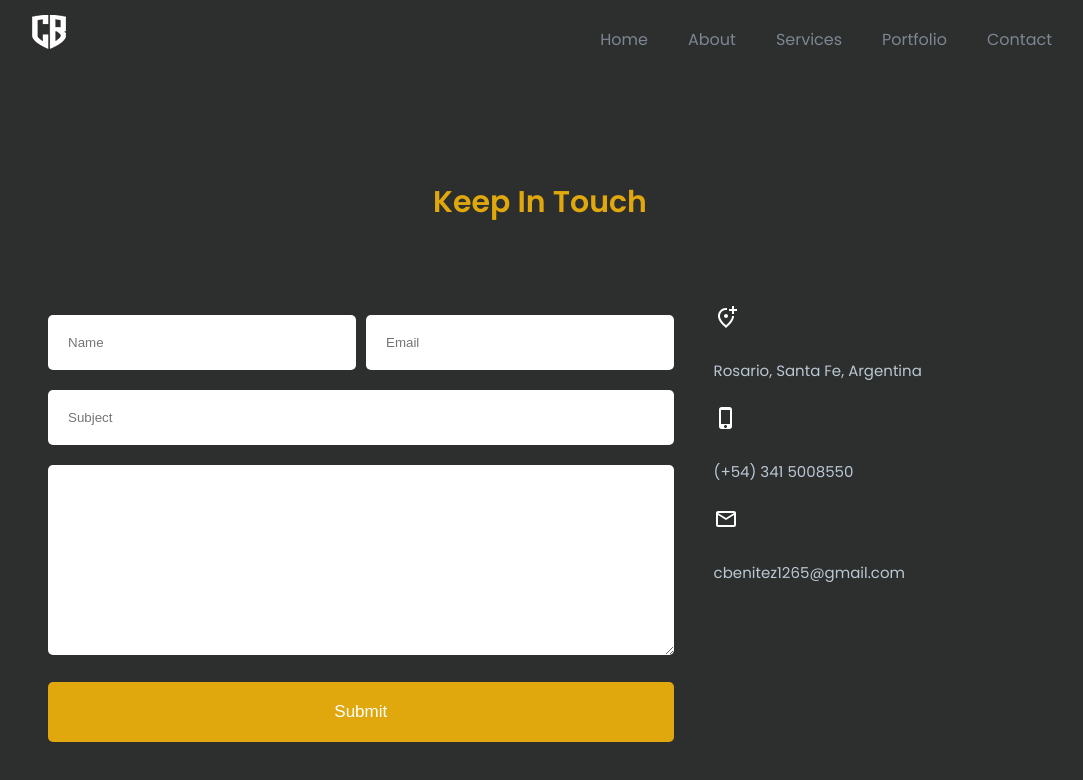
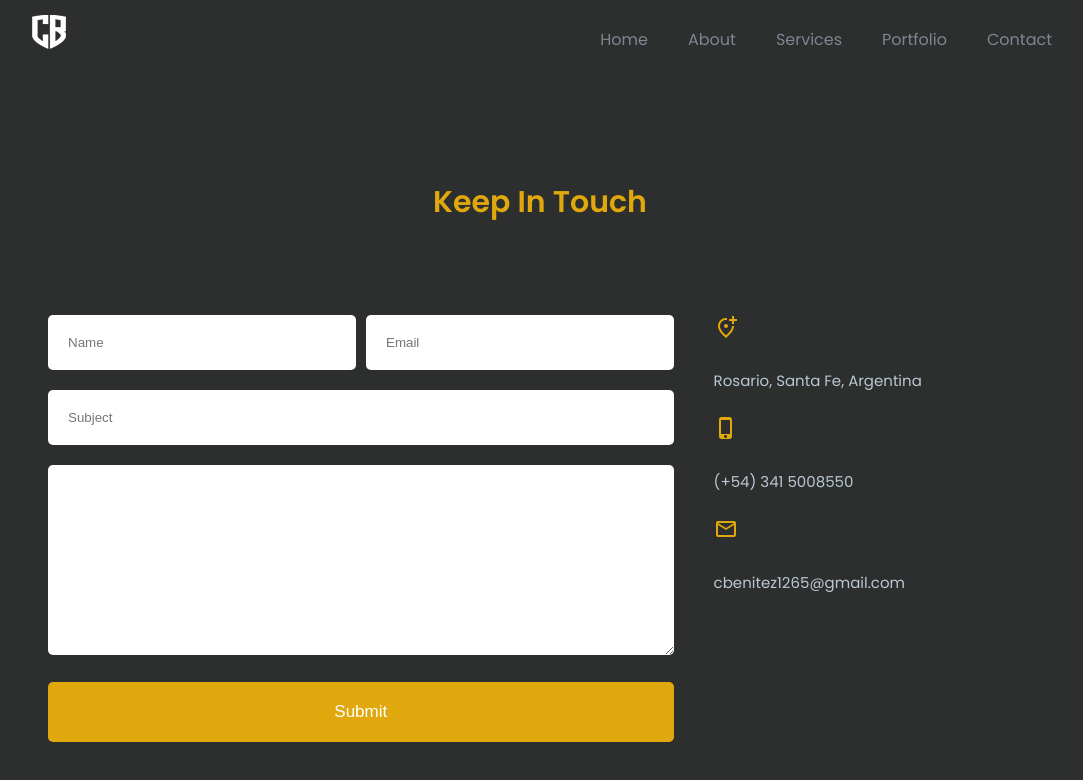
Before and after one commit to cbenitez02/my-portfolio, a React (Create React App) app: page /contact in a window 1280 px wide. Shown: the top 780 px of the page, without its empty margins (100-1183 px from the left). Built offline with nearby package versions, Linux system fonts and the light colour scheme.

Commit message:
Bugfix Visuals

```diff
--- a/src/components/pages/Contact.jsx
+++ b/src/components/pages/Contact.jsx
@@ -22,8 +22,8 @@ export const Contact = () => {
             </div>
             <div className='left'>
               {contact.map((item) => (
-                <div className='box' data-aos='zoom-in'>
-                  <i>{item.icon}</i>
+                <div className='box' data-aos='zoom-in' style={{margin: "10px 0px"}}>
+                  <i style={{color: "var(--primaryColor)"}}>{item.icon}</i>
                   <p>{item.text1}</p>
                   <p>{item.text2}</p>
                 </div>
```
